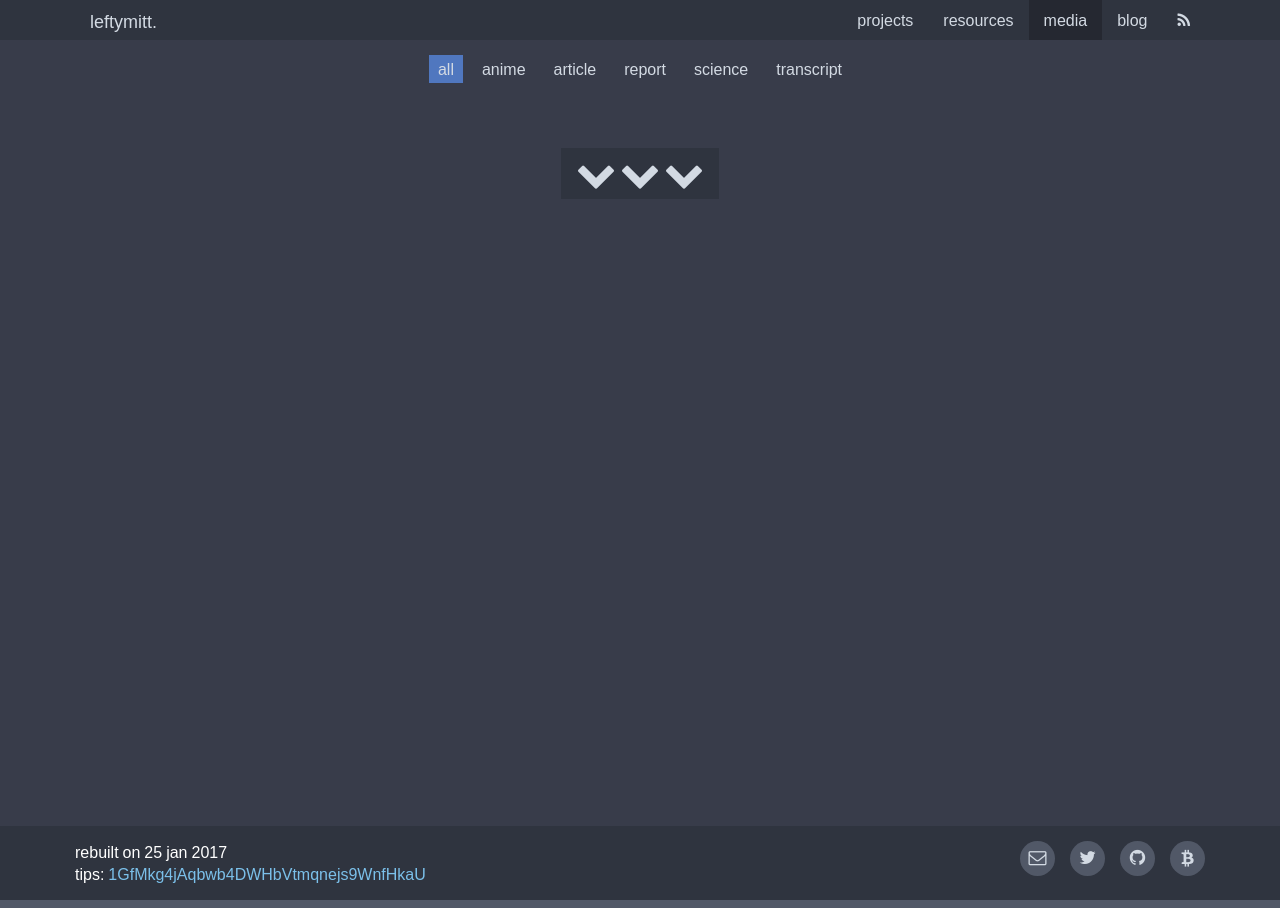
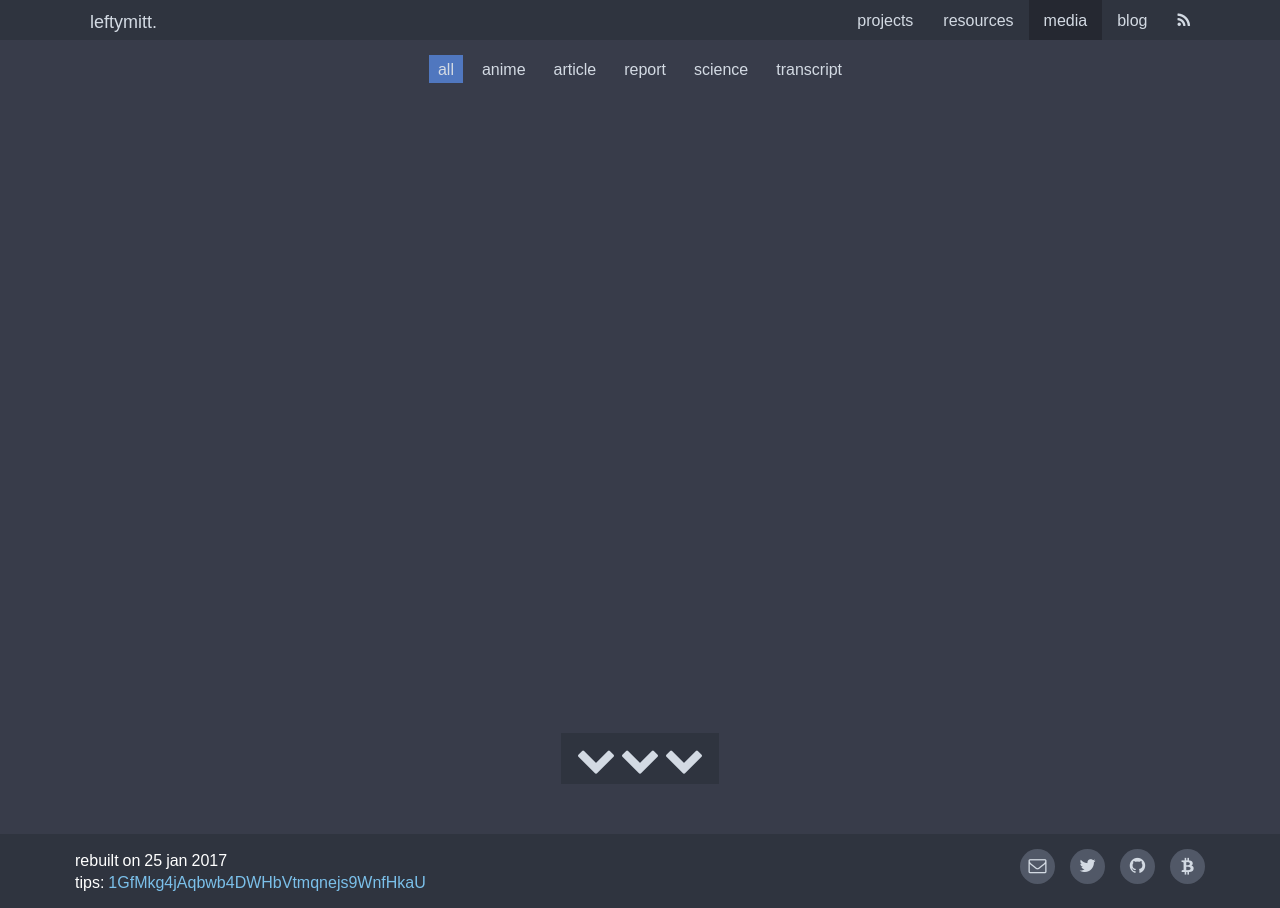
Before and after one commit to leftymitt/leftymitt.com, a Jekyll site: the page built from media/index.html, in a window 1280 px wide. Built offline with Jekyll 4.4.1, drawn with Linux system fonts in a browser that asks for light colours.

Commit message:
push media loading button to bottom of page

```diff
--- a/media/index.html
+++ b/media/index.html
@@ -127,8 +127,8 @@ css: "
     {% endfor %}
   </ul>
 
-  <div data-uk-check-display>
-  <div class="uk-grid" id="mediagrid" data-uk-grid="{gutter: 15, controls:'#filter'}">
+  <div class="uk-grid" id="mediagrid" style="min-height:65vh;"
+       data-uk-grid="{gutter: 15, controls:'#filter'}">
 
   {% for item in paginator.media %}
   {% if item.format == "video" %}
@@ -295,7 +295,6 @@ css: "
   {% endfor %}
 
   </div>
-  </div>
 
   <div class="uk-text-center uk-margin-large-top">
     <button class="uk-button uk-button-large"
```
